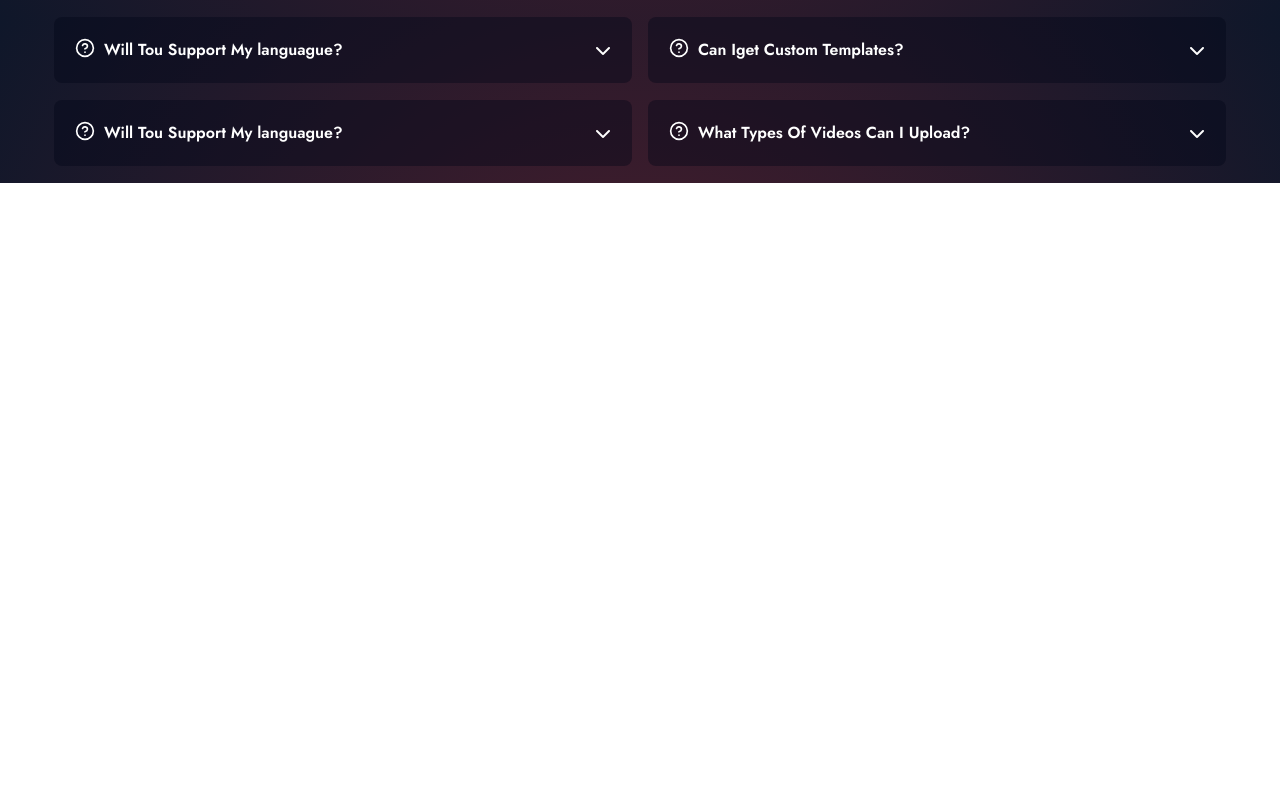
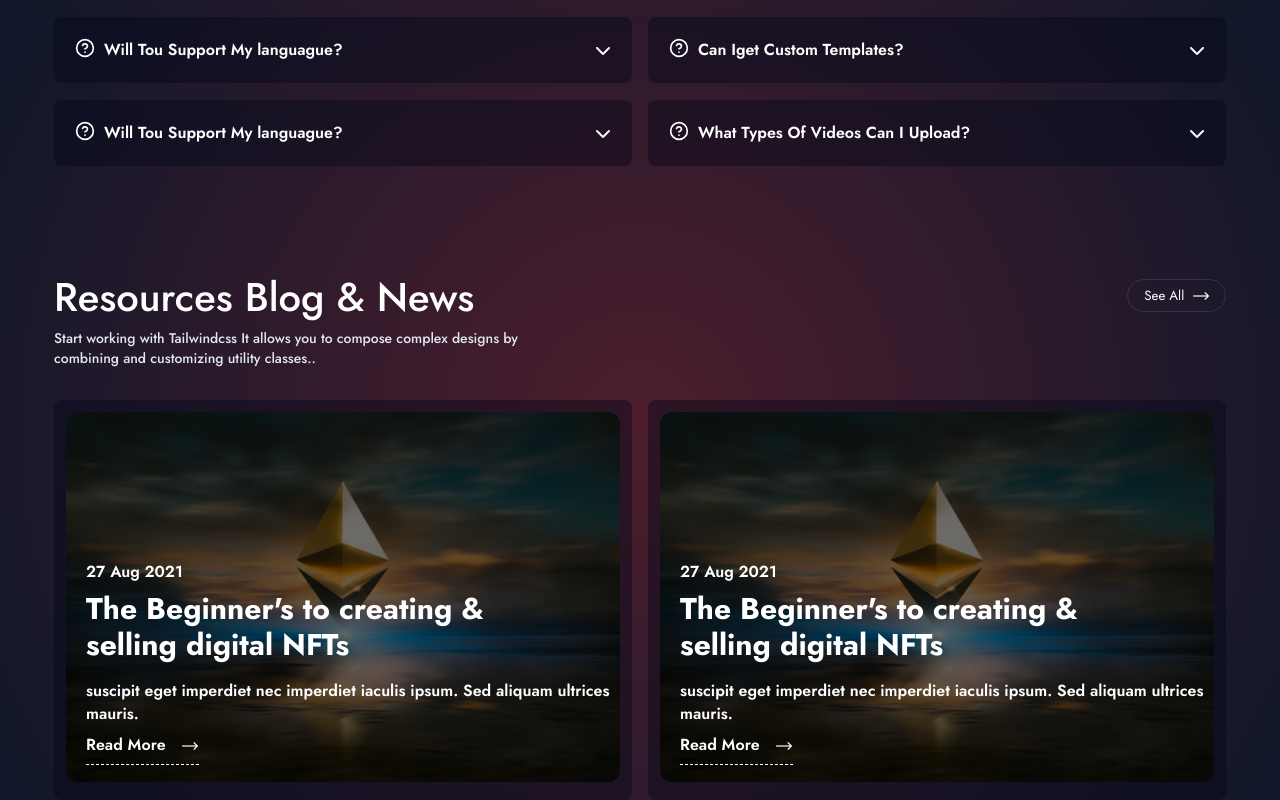
Before and after one commit to marcovaladaress/WebAi, a React (Vite) app: page / in a window 1280 px wide. Shown: the part 4778-5578 px from the top of the page. Before the commit the page ends 4961 px from the top, so only its background shows below. Built offline with nearby package versions, Linux system fonts and the light colour scheme.

Commit message:
secao blog News

```diff
--- a/src/App.jsx
+++ b/src/App.jsx
@@ -4,7 +4,7 @@ import CardCategories from "./components/card-categories";
 import CardSellers from "./components/card-sellers";
 import WalletCard from "./components/card-wallet";
 import Headertopo from "./components/header";
-import BrowseSection from "./components/icon-components/section-browse";
+import BrowseSection from "./components/section-browse";
 
 import SectionMain from "./components/section-main";
 import ShowCase from "./components/show-case";
@@ -12,6 +12,7 @@ import Accordion2 from "./components/accordion";
 import AccordionIcon from "./components/icon-components/accordion-icon";
 import DropDown from "./components/icon-components/dropdown";
 import ChevronUp from "./components/icon-components/chevron-up";
+import ArrowRight from "./components/icon-components/arrow-right";
 
 
 
@@ -61,7 +62,6 @@ export default function App() {
             <BrowseSection />
 
             <section>
-
                 <div className="title-faqs">
                     <h1>Faqs</h1>
                     <p>Start working with Tailwindcss It allows you to compose complex designs
@@ -77,7 +77,7 @@ export default function App() {
                                         <AccordionIcon />
                                         <h2>{item.titulo}</h2>
                                     </div>
-                                    <span>{selected === i ? <ChevronUp/> : <DropDown/>}</span>
+                                    <span>{selected === i ? <ChevronUp /> : <DropDown />}</span>
                                 </div>
                                 <div className={selected === i ? 'content show' : 'content'}>
                                     <p> {item.content}</p>
@@ -85,8 +85,62 @@ export default function App() {
                             </div>
                         ))}
                     </div>
+                    <Accordion2 />
+                </div>
+            </section>
 
-                    <Accordion2 />
+
+            <section>
+                <div className="container-blog">
+                    <div className="container-titleblog">
+                        <div className="title-cardblog">
+                            <h1>Resources Blog & News</h1>
+                            <p>Start working with Tailwindcss It allows you to compose complex designs
+                                by combining and customizing utility classes..</p>
+                        </div>
+                        <div className="button-cardblog">
+                            <button className="button-showcase">See All <ArrowRight /> </button>
+                        </div>
+                    </div>
+
+                    <div className="container-cardsblog">
+                        <div className="card-blog">
+                            <div className="img-cardblog">
+                                <img src="./card-blog1.png" alt="" />
+                            </div>
+
+                            <div className="description-cardblog">
+                                <p> 27 Aug 2021</p>
+                                <h1>The Beginner's to creating & selling digital NFTs</h1>
+                                <p>suscipit eget imperdiet nec imperdiet iaculis ipsum. Sed aliquam ultrices mauris.</p>
+                                <div className="read-more">
+                                    <p>Read More</p>
+                                    <div className="icon-readmore">
+                                        <ArrowRight />
+                                    </div>
+                                </div>
+                            </div>
+                        </div>
+
+                        <div className="card-blog">
+                            <div className="img-cardblog">
+                                <img src="./card-blog1.png" alt="" />
+                            </div>
+
+                            <div className="description-cardblog">
+                                <p> 27 Aug 2021</p>
+                                <h1>The Beginner's to creating & selling digital NFTs</h1>
+                                <p>suscipit eget imperdiet nec imperdiet iaculis ipsum. Sed aliquam ultrices mauris.</p>
+                                <div className="read-more">
+                                    <p>Read More</p>
+                                    <div className="icon-readmore">
+                                        <ArrowRight />
+                                    </div>
+                                </div>
+                            </div>
+                        </div>
+
+                    </div>
                 </div>
             </section>
 
@@ -95,5 +149,7 @@ export default function App() {
 
 
 
+
+
     )
 }
--- a/src/components/card-sellers.jsx
+++ b/src/components/card-sellers.jsx
@@ -1,4 +1,4 @@
-import ArrowRight from "./arrow-right";
+import ArrowRight from "./icon-components/arrow-right";
 
 
 
--- a/src/components/icon-components/section-browse.jsx
+++ b/src/components/section-browse.jsx
@@ -1,4 +1,4 @@
-import ArrowRight from "../arrow-right";
+import ArrowRight from "./icon-components/arrow-right";
 
 
 export default function BrowseSection () {
--- a/src/components/show-case.jsx
+++ b/src/components/show-case.jsx
@@ -1,4 +1,4 @@
-import ArrowRight from "./arrow-right";
+import ArrowRight from "./icon-components/arrow-right";
 
 export default function ShowCase(){
 
--- a/src/index.css
+++ b/src/index.css
@@ -7,7 +7,7 @@
 }
 
 body {
-    background: radial-gradient(circle,  #4d1e2d , rgba(15, 23, 42, 1) );
+    background: radial-gradient(circle, #4d1e2d, rgba(15, 23, 42, 1));
     overflow-x: hidden;
     height: 100vh;
     margin: 0;
@@ -314,16 +314,16 @@ body {
 }
 
 
-.heart{
+.heart {
     color: #ffff;
     transition: 0.8s;
 }
 
-.heart:hover{
+.heart:hover {
     color: red;
 }
 
-.love-card{
+.love-card {
 
     & img {
         width: 15px;
@@ -803,7 +803,7 @@ body {
 }
 
 
-.card-browse{
+.card-browse {
     display: grid;
     grid-template-columns: repeat(3, minmax(0, 1fr));
     gap: 1.5rem;
@@ -827,7 +827,7 @@ body {
     }
 }
 
-.btn-container{
+.btn-container {
     position: absolute;
     z-index: 99;
     left: 7px;
@@ -836,7 +836,7 @@ body {
 }
 
 
-.btn-browse{
+.btn-browse {
     width: 4.9rem;
     height: 2.3rem;
     border-radius: 1.134rem;
@@ -850,8 +850,8 @@ body {
 
 }
 
-.btn-browse:hover{
-    background-color:#5c29ae;
+.btn-browse:hover {
+    background-color: #5c29ae;
     transition: 0.5s;
 }
 
@@ -876,7 +876,7 @@ body {
 
 
 
-.container-accordion{
+.container-accordion {
     max-width: 1236px;
     margin: 0 auto;
     display: grid;
@@ -890,7 +890,7 @@ body {
 
 
 
-.title-faqs{
+.title-faqs {
     display: flex;
     flex-direction: column;
     max-width: 1236px;
@@ -910,7 +910,7 @@ body {
 
     & p {
         font-weight: 500;
-        color:#e2e8f0;
+        color: #e2e8f0;
         font-size: .875rem;
         line-height: 1.25rem;
         max-width: 500px;
@@ -923,7 +923,7 @@ body {
 
 
 
-.accordion-title{
+.accordion-title {
     display: flex;
     gap: 0.56rem;
 }
@@ -960,7 +960,7 @@ body {
 
 }
 
-.titulo{
+.titulo {
     color: #fff;
     display: flex;
     justify-content: space-between;
@@ -981,11 +981,11 @@ body {
 
 
 
-.content{
+.content {
     color: #fff;
     max-height: 0;
     overflow: hidden;
-    transition: all 0.5s cubic-bezier(0,1,0,1);
+    transition: all 0.5s cubic-bezier(0, 1, 0, 1);
     padding: 0;
     padding-left: 1.5rem;
     padding-right: 1.5rem;
@@ -1004,6 +1004,137 @@ body {
 
 
 /*-----------------FIM ACCORDION----------------*/
+
+
+
+
+
+
+
+.container-blog {
+    max-width: 1236px;
+    margin: 6rem auto;
+    padding-left: 2rem;
+    padding-right: 2rem;
+
+
+
+}
+
+.container-titleblog {
+    display: flex;
+    justify-content: space-between;
+
+    & h1 {
+        font-size: 2.5rem;
+        font-weight: 500;
+        line-height: 2.25rem;
+        color: white;
+        margin-bottom: 13px;
+
+    }
+
+    & p {
+        font-size: 0.875rem;
+        line-height: 1.25rem;
+        font-weight: 500;
+        color: #e2e8f0;
+        max-width: 500px;
+
+    }
+
+
+}
+
+.container-cardsblog {
+    max-width: 1236px;
+    margin: 2rem auto;
+    display: grid;
+    grid-template-columns: 1fr 1fr;
+    gap: 1rem;
+}
+
+
+.card-blog {
+
+    background-color: rgb(2 6 23 / .4);
+    border-radius: .5rem;
+    padding: .75rem;
+    position: relative;
+
+}
+
+.img-cardblog {
+
+
+    overflow: hidden;
+
+    & img {
+        width: 100%;
+        height: 100%;
+        border-radius: .75rem;
+        object-fit: cover;
+        transition: transform 0.90s ease, box-shadow 0.3s ease;
+        filter: brightness(43%);
+
+
+
+
+    }
+}
+
+.img-cardblog>img:hover {
+    transform: scale(1.1);
+    box-shadow: 0 8px 15px rgba(0, 0, 0, 0.2);
+    border-radius: .75rem;
+}
+
+
+.description-cardblog {
+
+    position: absolute;
+    top: 10rem;
+    left: 2rem;
+
+    & p {
+        font-weight: 600;
+        margin-bottom: .5rem;
+        color: white;
+        max-width: 540px;
+
+    }
+
+    & h1 {
+        font-weight: 700;
+        font-size: 1.875rem;
+        line-height: 2.25rem;
+        margin-bottom: 1rem;
+        color: white;
+        max-width: 400px;
+    }
+}
+
+.read-more {
+    display: flex;
+    gap: 1rem;
+    align-items: center;
+    border-bottom: 1px dashed white;
+    max-width: 113px;
+    cursor: pointer;
+}
+
+
+
+
+
+
+
+
+
+
+
+
+
 
 
 
@@ -1052,6 +1183,26 @@ body {
     }
 
 
+    .container-cardsblog {
+        grid-template-columns: 1fr;
+
+    }
+
+    .card-blog {
+        width: 900px;
+        margin-bottom: 1rem;
+        margin: 0 auto;
+    }
+
+    .img-cardblog{
+
+
+        & img {
+
+            height: 400px;
+            margin: 0 auto;
+        }
+    }
 
 
 
@@ -1105,23 +1256,23 @@ body {
 
     }
 
-    .container-card-info{
+    .container-card-info {
         gap: 0.2rem;
     }
 
-    .container-card-info{
+    .container-card-info {
         padding-right: 1rem;
         padding-left: 1rem;
     }
 
-    .container-browse{
+    .container-browse {
         padding-right: 1rem;
         padding-left: 1rem;
     }
 
 
-    .container-accordion{
-        grid-template-columns:  1fr ;
+    .container-accordion {
+        grid-template-columns: 1fr;
     }
 
 
@@ -1271,7 +1422,7 @@ body {
 
 
 
-    .container-card-info{
+    .container-card-info {
         grid-template-columns: 1fr;
         gap: 0.2rem;
     }
@@ -1284,9 +1435,9 @@ body {
 
     .title-browse {
 
-      & p {
-        max-width: 370px;
-      }
+        & p {
+            max-width: 370px;
+        }
     }
 
 
```
Also changed, not shown: public/card-blog1.png (added), src/components/icon-components/arrow-right.jsx (renamed from src/components/arrow-right.jsx).
